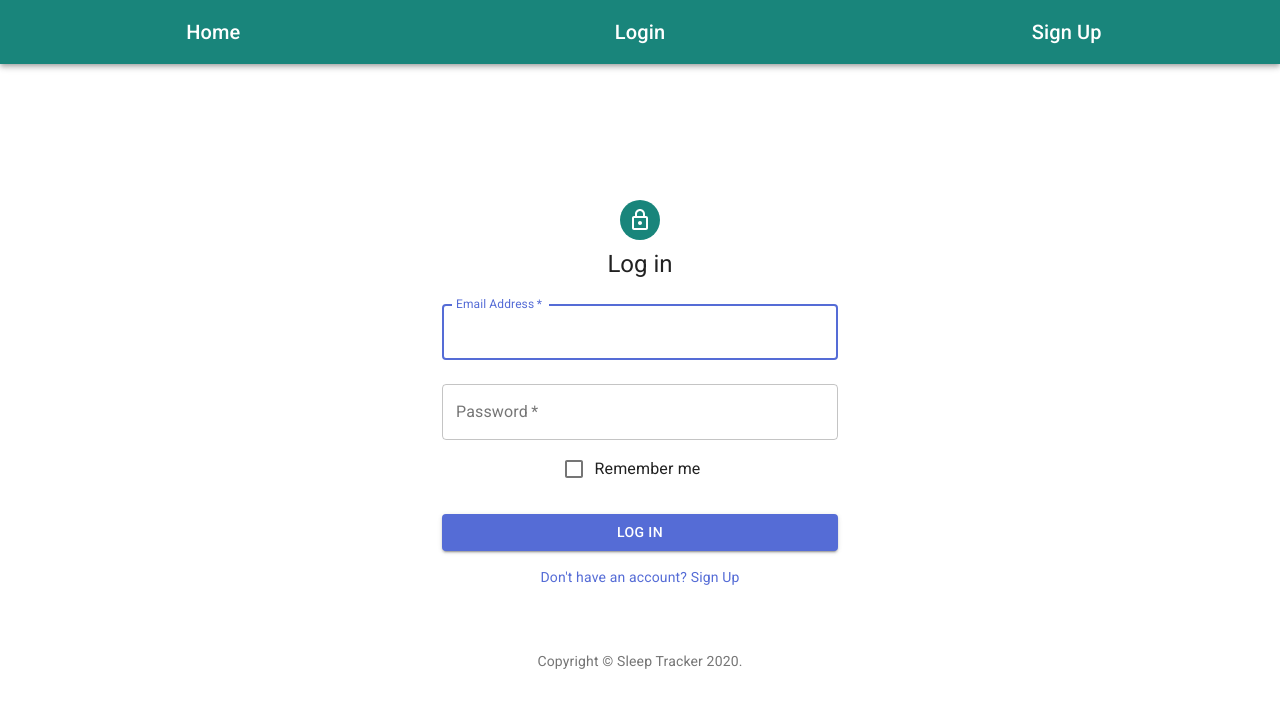
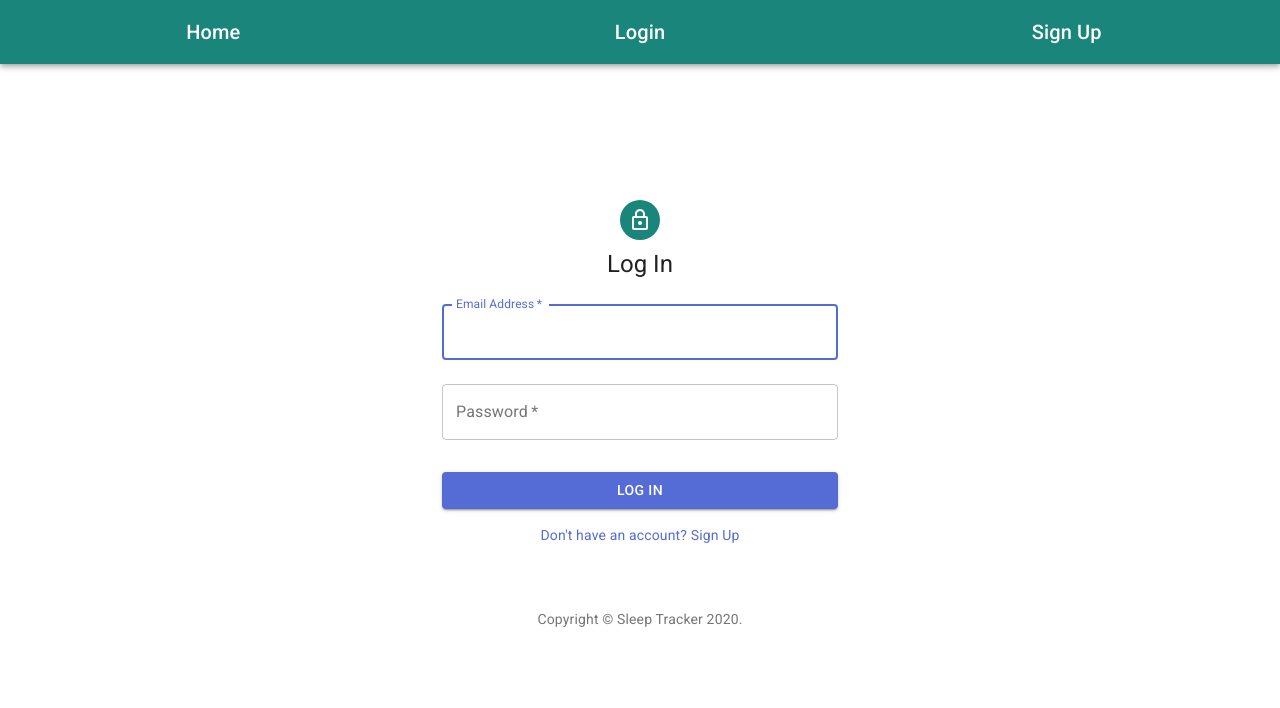
Before and after one commit to Andrew-Kil/sleep-tracker, a React (Create React App) app in the folder client/: page /auth/login in a window 1280 px wide. Shown: the top 708 px of the page. Built offline with nearby package versions, Linux system fonts and the light colour scheme; no server answers.

Commit message:
remove remember me

```diff
--- a/client/src/components/Auth/Login.js
+++ b/client/src/components/Auth/Login.js
@@ -60,7 +60,7 @@ const Login = () => {
           <LockOutlinedIcon />
         </Avatar>
         <Typography component="h1" variant="h5">
-          Log in
+          Log In
         </Typography>
         <form className={classes.form} noValidate onSubmit={handleSubmit}>
           <TextField
@@ -89,10 +89,6 @@ const Login = () => {
             value={password}
             onChange={(e) => setPassword(e.target.value)}
           />
-          <FormControlLabel
-            control={<Checkbox value="remember" color="primary" />}
-            label="Remember me"
-          />
           <Button
             type="submit"
             fullWidth
```
